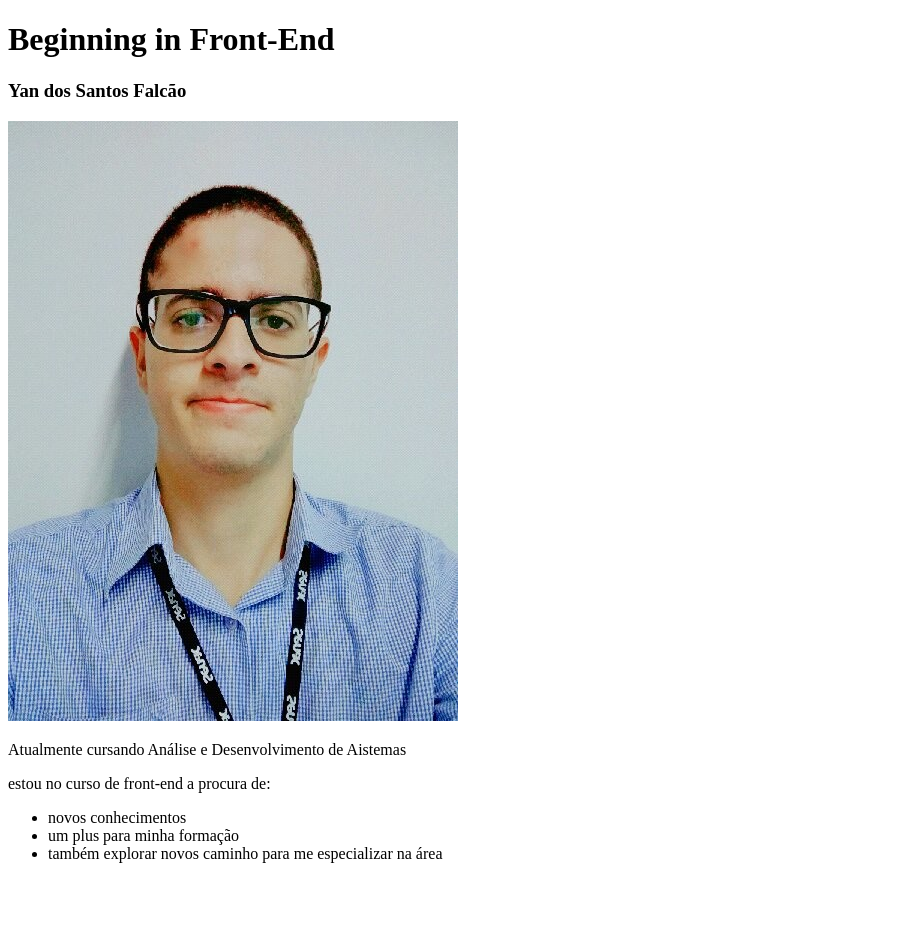
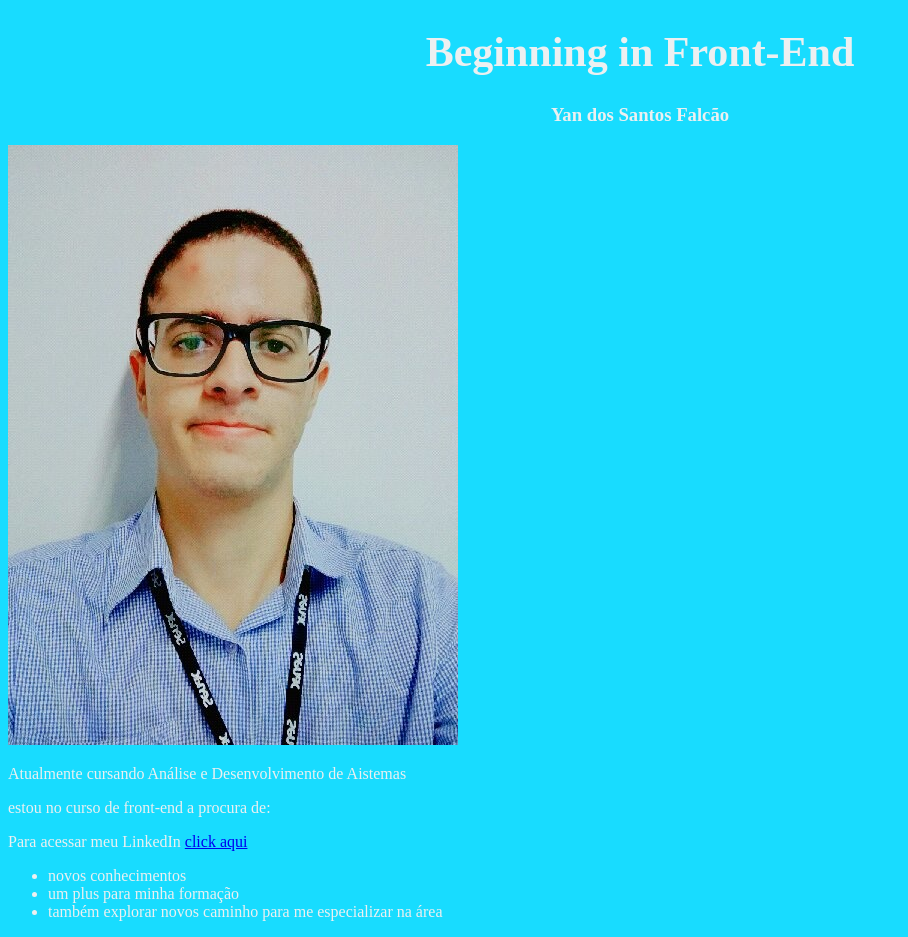
Before and after one commit to yanfalcao/CursoFrontEnd, a plain HTML site: page index.html in a window 1280 px wide. Shown: the whole page, without its empty margins (0-908 px from the left). Before the commit the page ends 879 px from the top, so only its background shows below. Drawn offline with Linux system fonts and the light colour scheme.

Commit message:
adicionando css no site

```diff
--- a/index.html
+++ b/index.html
@@ -6,24 +6,26 @@
     <title>Yan Falcão</title>
     <meta name="author" content="Yan dos Santos Falcão">
     <meta name="description" content="Primeiros passos no curso de Front-End.">
+    <link rel="stylesheet" href="style.css">
   </head>
 
-  <body>
+  <body class="planoDeFundo">
     <!-- Titulo da pagina -->
-    <h1>Beginning in Front-End</h1>
-    <h3>Yan dos Santos Falcão</h3>
+    <h1 class="elementInCenter letraBranca fonteMaior">Beginning in Front-End</h1>
+    <h3 class="elementInCenter letraBranca">Yan dos Santos Falcão</h3>
 
     <!-- Imagem do autor -->
     <img src="myself.png" alt="">
 
     <!-- Apresentação do autor -->
-    <p>Atualmente cursando Análise e Desenvolvimento de Aistemas </p>
-    <p>estou no curso de front-end a procura de:</p>
+    <p class="letraBranca">Atualmente cursando Análise e Desenvolvimento de Aistemas </p>
+    <p class="letraBranca">estou no curso de front-end a procura de:</p>
+    <p class="letraBranca">Para acessar meu LinkedIn <a target="_blank" href="http://linkedin.com/in/yan-falcão-016096165">click aqui</a> </p>
 
     <ul>
-      <li>novos conhecimentos</li>
-      <li>um plus para minha formação</li>
-      <li>também explorar novos caminho para me especializar na área</li>
+      <li class="letraBranca">novos conhecimentos</li>
+      <li class="letraBranca">um plus para minha formação</li>
+      <li class="letraBranca">também explorar novos caminho para me especializar na área</li>
     </ul>
 
   </body>
--- /dev/null
+++ b/style.css
@@ -0,0 +1,15 @@
+.elementInCenter{
+  text-align: center;
+}
+
+.planoDeFundo{
+  /* background-image: url("fundo.jpg"); */
+  background-color: #18dcff;
+}
+.fonteMaior{
+  font-size: 42px;
+}
+.letraBranca{
+
+  color: #ecf0f1;
+}
```
Also changed, not shown: fundo.jpg (added).
